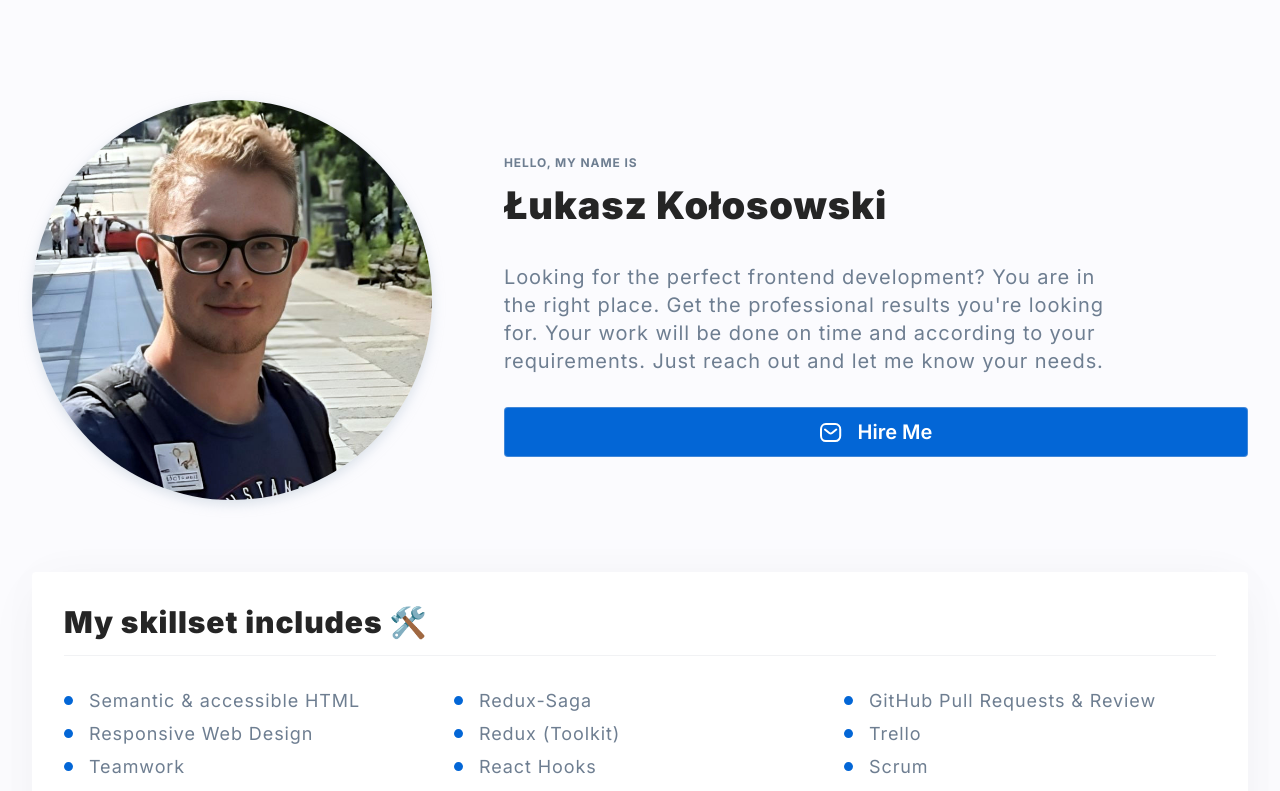
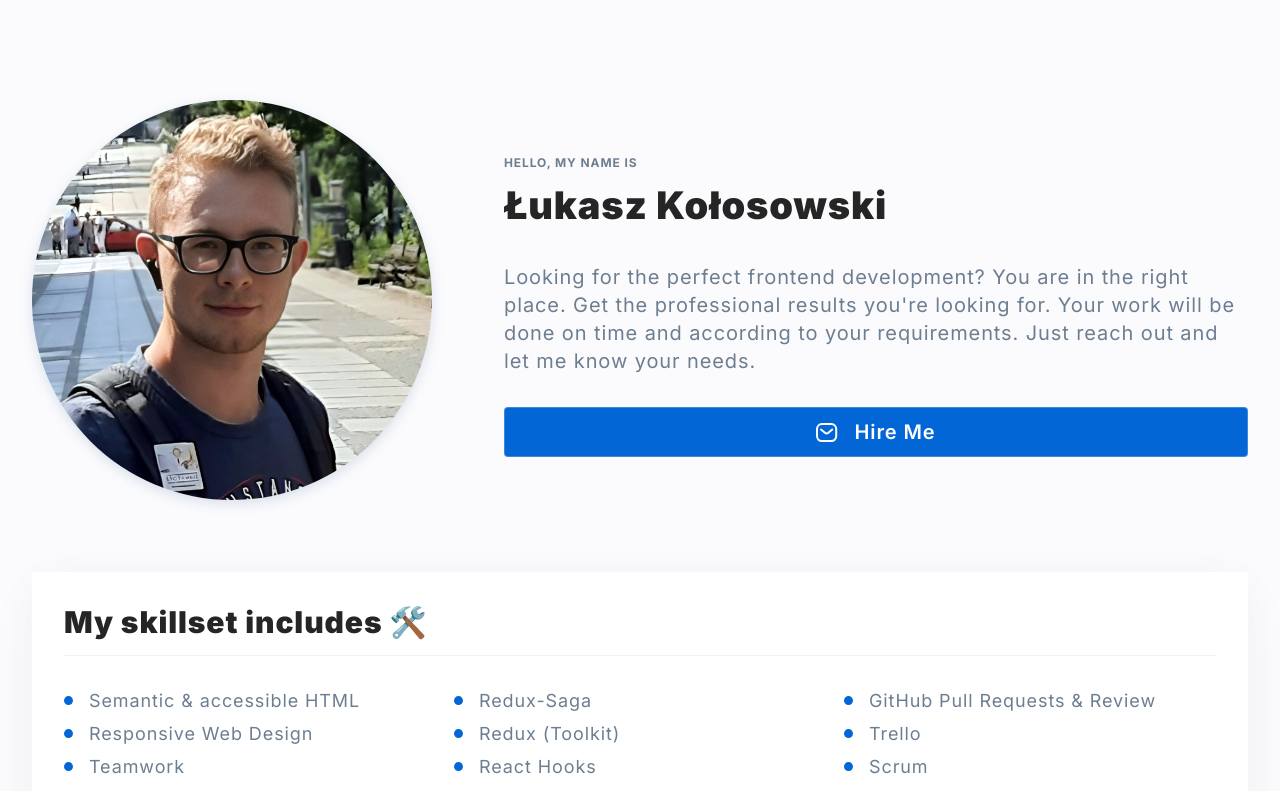
Before and after one commit to lkkolosowski/personal-homepage, a React (Create React App) app: page / in a window 1280 px wide. Shown: the top 791 px of the page. Built offline with nearby package versions, Linux system fonts and the light colour scheme; no server answers.

Commit message:
separate Button component

```diff
--- /dev/null
+++ b/src/common/Button/index.js
@@ -0,0 +1,7 @@
+import { StyledButton } from "./styled";
+
+const Button = ({ children, hero }) => (
+  <StyledButton hero={hero}>{children}</StyledButton>
+);
+
+export default Button;
--- /dev/null
+++ b/src/common/Button/styled.js
@@ -0,0 +1,37 @@
+import styled, { css } from "styled-components";
+
+export const StyledButton = styled.a`
+  font-weight: 600;
+  font-size: 20px;
+  line-height: 1.2;
+  display: inline-flex;
+  flex-direction: row;
+  justify-content: center;
+  align-items: center;
+  padding: 12px 16px;
+  gap: 16px;
+  background-color: ${({ theme }) => theme.color.scienceBlue};
+  color: ${({ theme }) => theme.color.white};
+  border: 1px solid ${({ theme }) => theme.color.semiTransparentIron};
+  border-radius: 4px;
+  transition: box-shadow 0.3s ease;
+
+  ${({ hero }) =>
+    hero &&
+    css`
+      display: flex;
+    `};
+
+  &:hover {
+    cursor: pointer;
+    box-shadow: ${({ theme }) => theme.color.anakiwa} 0px 0px 0px 2px;
+  }
+
+  &:active {
+    box-shadow: ${({ theme }) => theme.color.parsley} 0px 2px 0px 0px inset;
+  }
+
+  @media (max-width: ${({ theme }) => theme.breakpoint.medium}px) {
+    font-size: 18px;
+  }
+`;
--- a/src/common/Header/index.js
+++ b/src/common/Header/index.js
@@ -1,10 +1,10 @@
+import Button from "../Button";
 import {
   StyledHeader,
   ProfilePicture,
   Title,
   Subtitle,
   ExtraHeaderContent,
-  Button,
   Icon,
 } from "./styled";
 
@@ -22,7 +22,7 @@ const Header = () => (
         will be done on time and according to your requirements. Just reach
         out and let me know your needs.
       </ExtraHeaderContent>
-      <Button>
+      <Button hero>
         <Icon />
         Hire Me
       </Button>
--- a/src/common/Header/styled.js
+++ b/src/common/Header/styled.js
@@ -43,7 +43,6 @@ export const ExtraHeaderContent = styled.p`
   margin: 35px 0 32px;
   font-size: 20px;
   line-height: 1.4;
-  max-width: 630px;
 
   @media (max-width: ${({ theme }) => theme.breakpoint.large}px) {
     font-size: 17px;
@@ -69,41 +68,6 @@ export const ProfilePicture = styled.div`
   box-shadow: ${({ theme }) => theme.shadow.thin};
 `;
 
-export const Button = styled.button`
-  font-weight: 600;
-  font-size: 20px;
-  line-height: 1.2;
-  display: flex;
-  flex-direction: row;
-  justify-content: center;
-  align-items: center;
-  padding: 12px 16px;
-  gap: 16px;
-  background: #0366d6;
-  color: ${({ theme }) => theme.color.white};
-  border: 1px solid ${({ theme }) => theme.color.semiTransparentIron};
-  border-radius: 4px;
-  width: 100%;
-  transition: box-shadow 0.3s ease;
-
-  &:hover {
-    cursor: pointer;
-    box-shadow: ${({ theme }) => theme.color.anakiwa} 0px 0px 0px 2px;
-  }
-
-  &:active {
-    box-shadow: ${({ theme }) => theme.color.parsley} 0px 2px 0px 0px inset;
-  }
-
-  &::selection {
-    background: none;
-  }
-
-  @media (max-width: ${({ theme }) => theme.breakpoint.medium}px) {
-    font-size: 18px;
-  }
-`;
-
 export const Icon = styled(MessageIcon)`
   position: relative;
   top: 1px;
```
